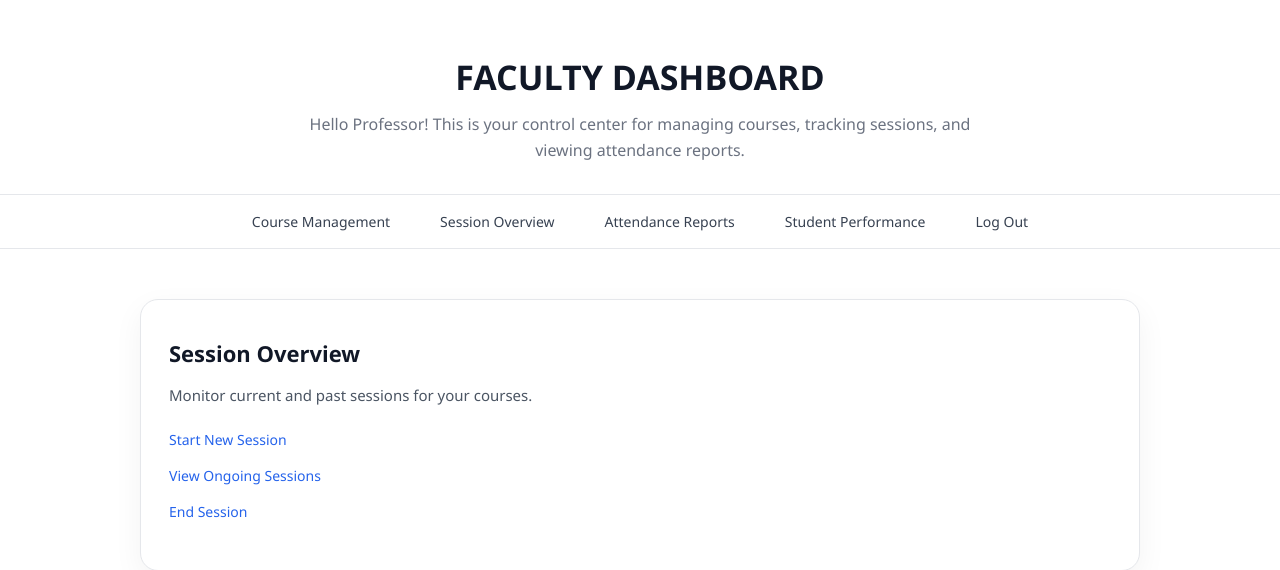
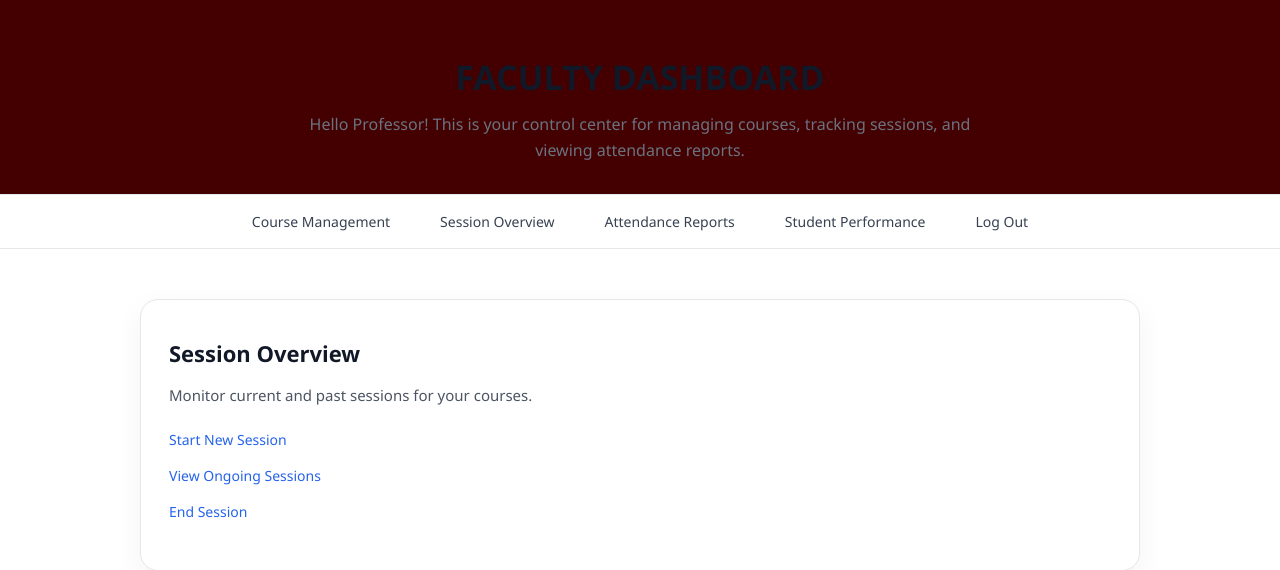
Before and after one commit to danita-sharon/danita_labproject, a PHP site: page /facultydashboard.php in a window 1280 px wide. Shown: the top 570 px of the page. Run offline with PHP 8.4, Linux system fonts and the light colour scheme; a user stored in the database is signed in; some libraries are stand-ins or nearby versions.

Commit message:
Change header background color to dark red

```diff
--- a/facultydashboard.php
+++ b/facultydashboard.php
@@ -30,7 +30,7 @@ body {
 
 /* Header */
 header {
-    background: #ffffff;
+    background: #440000;
     padding: 50px 24px 30px;
     text-align: center;
     border-bottom: 1px solid #e5e7eb;
```
